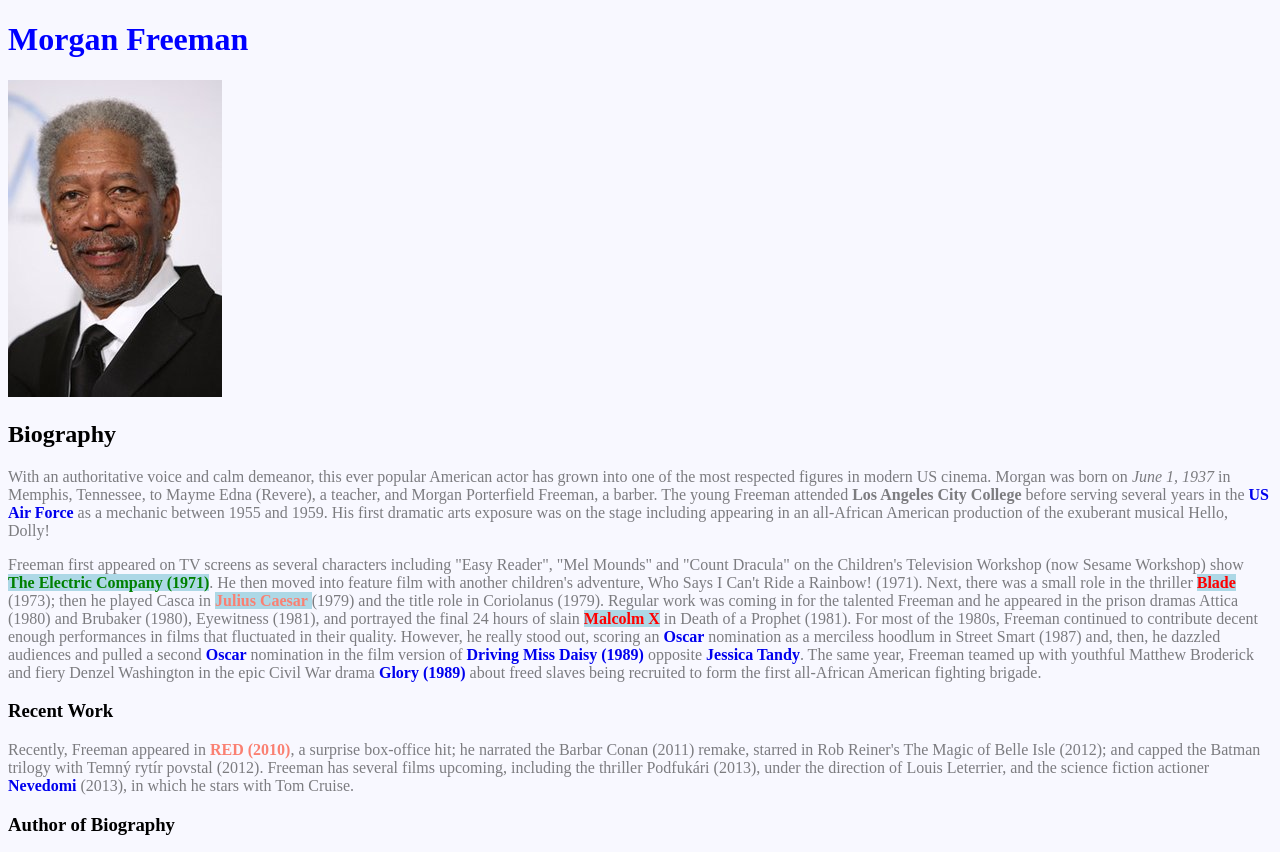
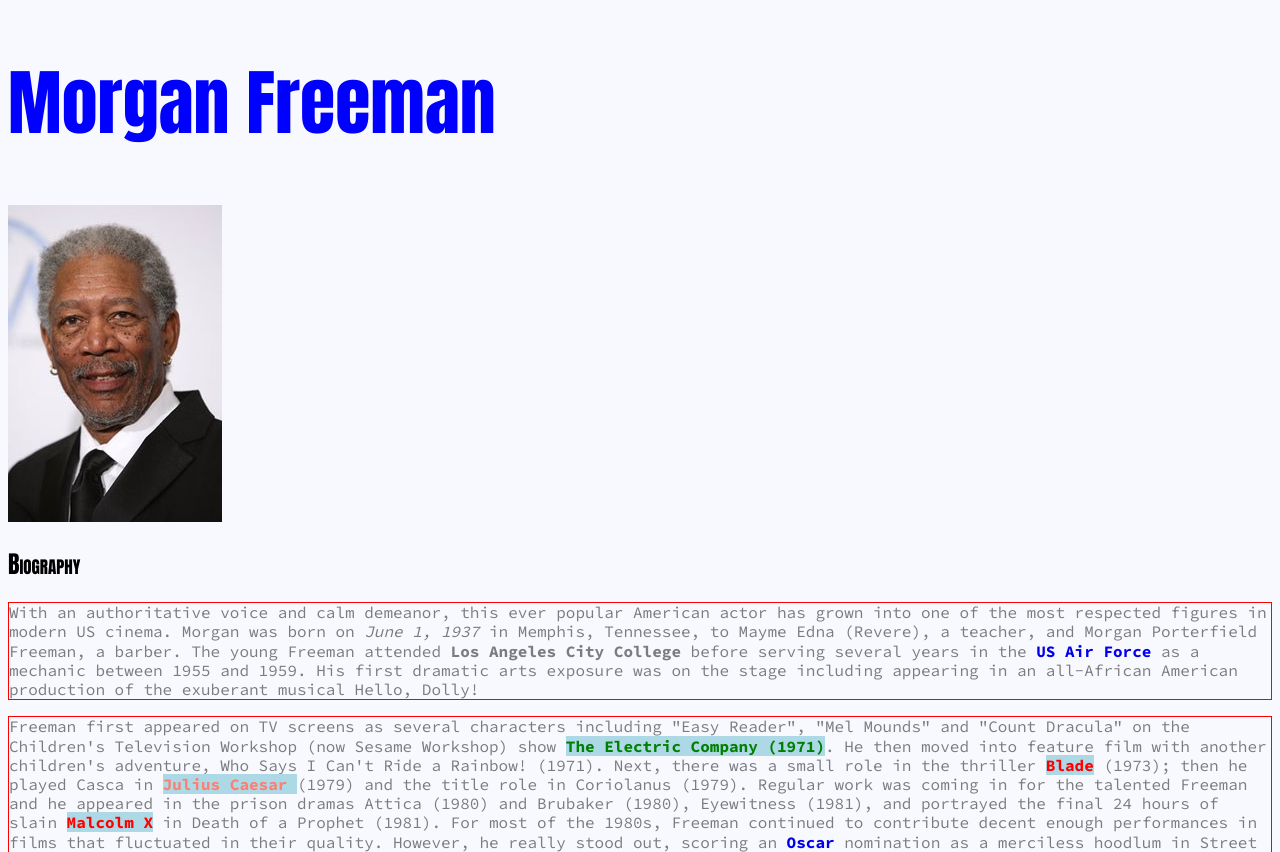
Before and after one commit to ltourejunior/BCP-exercices, a PHP site: page /freeman.html in a window 1280 px wide. Shown: the top 852 px of the page. Run offline with PHP 8.4, Linux system fonts and the light colour scheme.

Commit message:
CSS fonts, measurement and borders + creation of boxes.html

```diff
--- a/day1/css/style.css
+++ b/day1/css/style.css
@@ -1,9 +1,21 @@
 body{
 	background-color: #F8F8FF;
+	font-family: arial;
 }
 
 h1{
 	color: blue;
+	font-size: 4.5em;
+	font-weight: normal;
+	font-family: 'Source Code Pro', monospace;
+}
+
+h2{
+	font-variant: small-caps;
+}
+
+h1, h2, h3{
+	font-family: impact;
 }
 
 span{
@@ -17,6 +29,9 @@ a{
 
 p{
 	color: rgba(0,0,0,0.5);
+	font-family: 'Source Code Pro', monospace;
+	line-height: 1.2em;
+	border: 1px solid red
 }
 
 
@@ -68,5 +83,4 @@ a{
 
 #biography a:hover{
 	text-decoration: underline;
-	color: white;
 }
--- a/day1/freeman.html
+++ b/day1/freeman.html
@@ -3,6 +3,9 @@
     <head>
         <meta charset="utf-8">
         <title>Morgan Freeman</title>
+
+    <link href="https://fonts.googleapis.com/css?family=Dancing+Script:400,700|Source+Code+Pro:400,700" rel="stylesheet">
+
     <link rel="stylesheet" type="text/css" href="css/style.css">
 
     </head>
--- a/day1/index.html
+++ b/day1/index.html
@@ -4,8 +4,10 @@
         <meta charset="utf-8">
         <title>A greeting to the world</title>
     </head>
-    <h1>A smiling world</h1>
     <body>
+
+        <h1>A smiling world</h1>
+
         <em><strong title="The greeting">Hello, world</strong></em>
 
         <span title="My name">Mohamed Toure</span>
```
Also changed, not shown: day2/boxes.html (added, +25 -0 lines), day2/css/boxes.css (added, +16 -0 lines).
